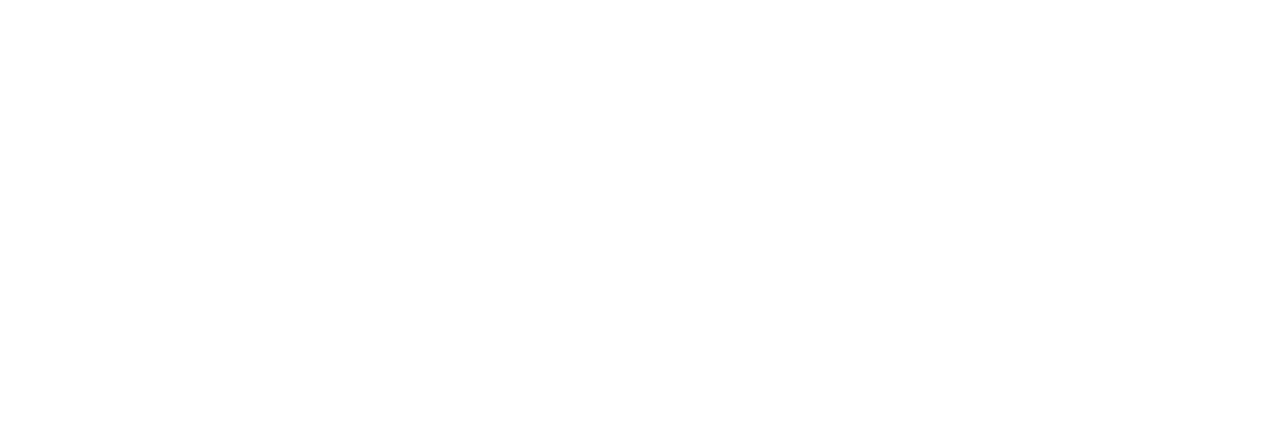
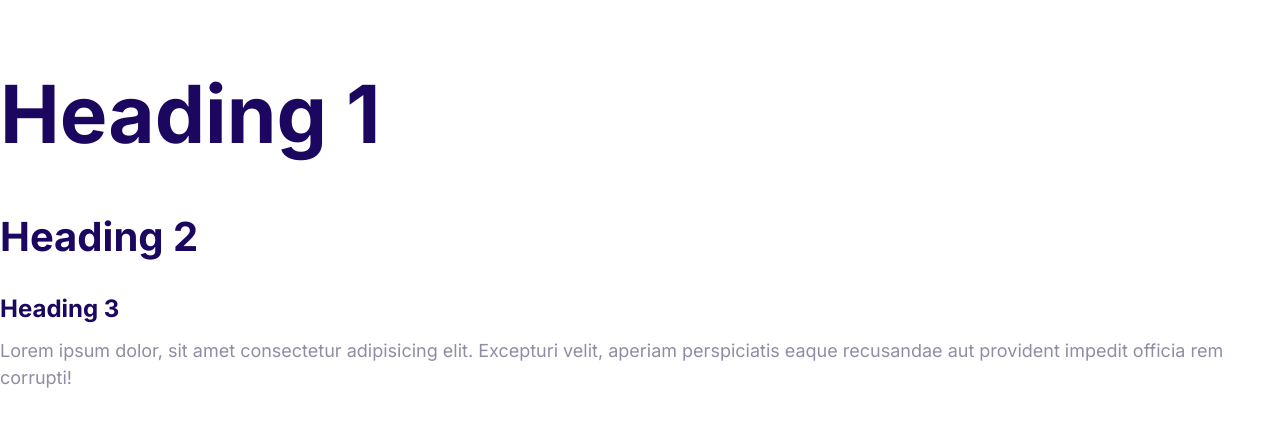
Before and after one commit to jonaszer/HTML-CSS-Website-by-Mosh-Courses, a plain HTML site: page index.html in a window 1280 px wide. Drawn offline with Linux system fonts and the light colour scheme.

Commit message:
Define the styles for the fonts.

```diff
--- a/css/styles.css
+++ b/css/styles.css
@@ -5,3 +5,53 @@
   --color-headings: #1b0760;
   --color-body: #918ca4;
 }
+
+html {
+  font-size: 62.5%;
+}
+
+body {
+  font-family: Inter, Arial, Arial, Helvetica, sans-serif;
+  color: var(--color-body);
+  font-size: 2.4rem;
+  line-height: 1.5;
+}
+
+h1, h2, h3 {
+  color: var(--color-headings);
+  margin-bottom: 1rem;
+}
+
+h1{
+  font-size: 7rem;
+}
+
+h2 {
+  font-size: 4rem;
+}
+
+h3 {
+  font-size: 3rem;
+}
+
+p {
+  margin-top: 0;
+}
+
+@media screen and (min-width: 1024px) {
+  body {
+    font-size: 1.8rem;
+  }
+
+  h1 {
+    font-size: 8rem;
+  }
+
+  h2 {
+    font-size: 4rem;
+  }
+
+  h3 {
+    font-size: 2.4rem;
+  }
+}
--- a/index.html
+++ b/index.html
@@ -4,9 +4,24 @@
     <meta charset="UTF-8" />
     <meta http-equiv="X-UA-Compatible" content="IE=edge" />
     <meta name="viewport" content="width=device-width, initial-scale=1.0" />
+    <title>Document</title>
+    <link rel="preconnect" href="https://fonts.googleapis.com" />
+    <link rel="preconnect" href="https://fonts.gstatic.com" crossorigin />
+    <link
+      href="https://fonts.googleapis.com/css2?family=Inter:wght@400;700&display=swap"
+      rel="stylesheet"
+    />
     <link rel="stylesheet" href="css/normalize.css" />
     <link rel="stylesheet" href="css/styles.css" />
-    <title>Document</title>
   </head>
-  <body></body>
+  <body>
+    <h1>Heading 1</h1>
+    <h2>Heading 2</h2>
+    <h3>Heading 3</h3>
+    <p>
+      Lorem ipsum dolor, sit amet consectetur adipisicing elit. Excepturi velit,
+      aperiam perspiciatis eaque recusandae aut provident impedit officia rem
+      corrupti!
+    </p>
+  </body>
 </html>
```
